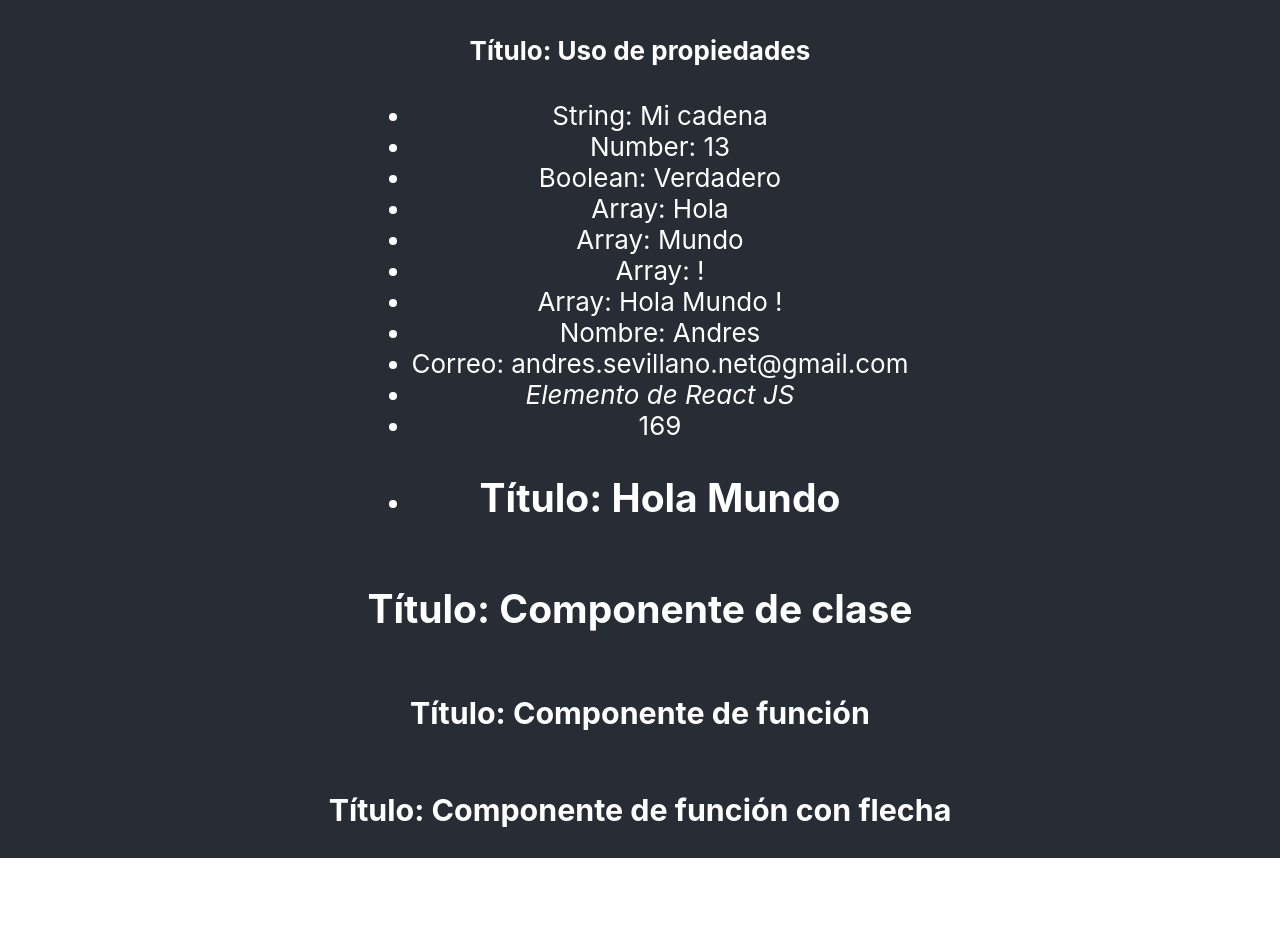
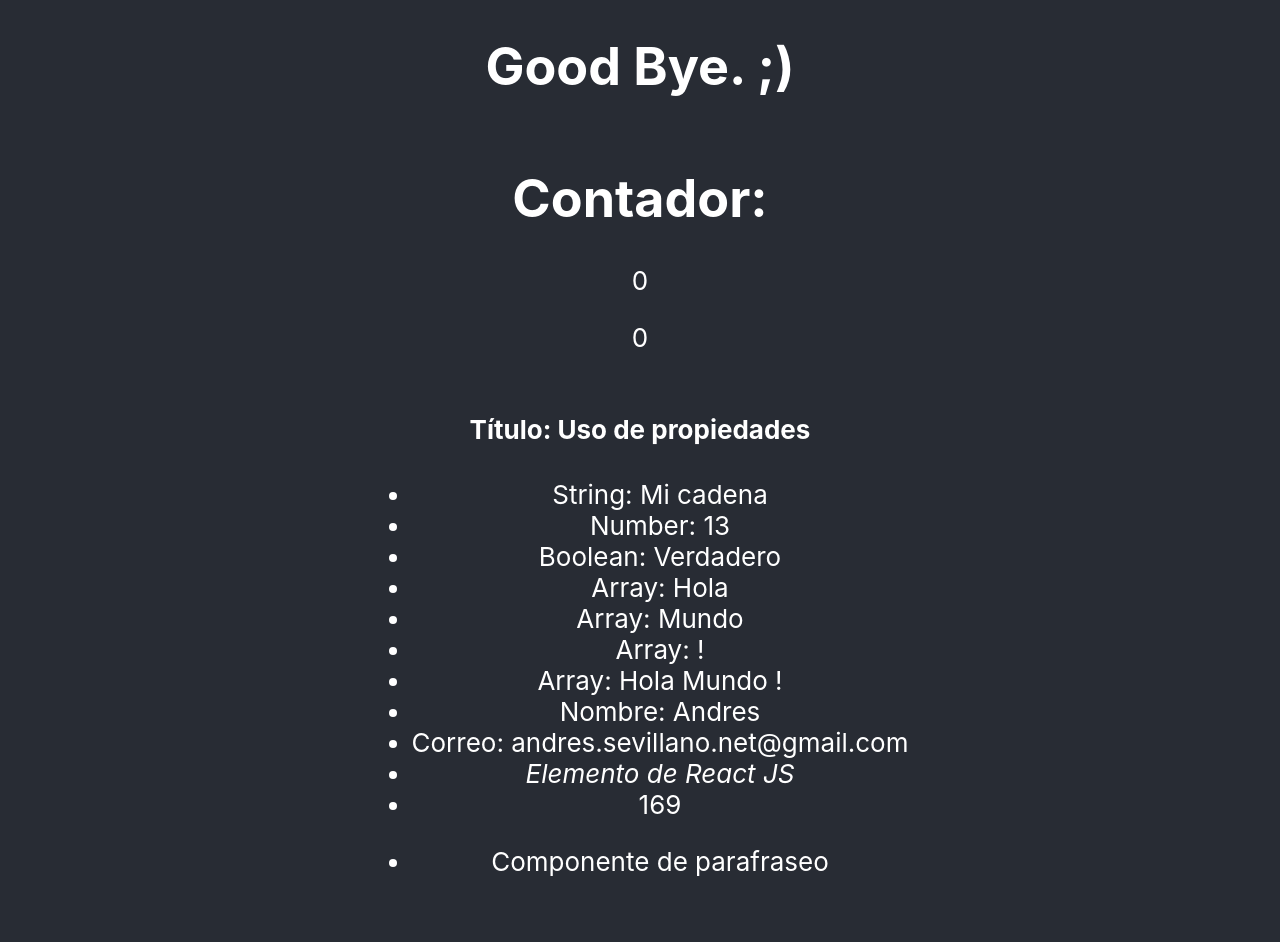
Before and after one commit to andressaiyan92/course-reactjs, a React (Create React App) app: page / in a window 1280 px wide. Shown: the part 320-1262 px from the top of the page. Before the commit the page ends 1178 px from the top, so only its background shows below. Built offline with nearby package versions, Linux system fonts and the light colour scheme.

Commit message:
Learned States and Conditional Render

```diff
--- a/src/App.js
+++ b/src/App.js
@@ -5,6 +5,9 @@ import TitleClassComponent from './components/TitleClassComponent';
 import TitleFunctComponent from './components/TitleFunctComponent';
 import TitleFunctArrowComponent from './components/TitleFunctArrowComponent';
 import ViewPropsComponent from './components/properties/ViewPropsComponent';
+import ParaphraseComponent from './components/ParaphraseComponent';
+import CountComponent from './components/states/CountComponent';
+import AccessComponent from './components/conditionalRender/AccessComponent';
 
 function App() {
   return (
@@ -12,17 +15,20 @@ function App() {
       {/* Reemplazar class por className */}
       <header className="App-header">
         <img src={logo} className="App-logo" alt="logo" />
+        <AccessComponent/>
+        <CountComponent />
         <ViewPropsComponent msg="Uso de propiedades"
           string="Mi cadena" number={13} boolean={true}
           array={["Hola", "Mundo", "!"]}
           object={{ "name": "Andres", "email": "andres.sevillano.net@gmail.com" }}
           element={<i>Elemento de React JS</i>}
           funct={(num) => num ** 2}
-          componentReact={<TitleClassComponent msg="Hola Mundo" />}
+          componentReact={<ParaphraseComponent msg="Componente de parafraseo" />}
         />
         <TitleClassComponent msg="Componente de clase" />
         <TitleFunctComponent msg="Componente de función" />
         <TitleFunctArrowComponent msg="Componente de función con flecha" />
+
       </header>
     </div>
   );
--- /dev/null
+++ b/src/components/ParaphraseComponent.js
@@ -0,0 +1,14 @@
+import React from "react";
+import PropTypes from "prop-types";
+
+export default function ParaphraseComponent(props) {
+  return (
+    <p>
+      {props.msg}
+    </p>
+  );
+}
+
+ParaphraseComponent.propTypes = {
+    msg: PropTypes.string.isRequired
+}
--- /dev/null
+++ b/src/components/conditionalRender/AccessComponent.js
@@ -0,0 +1,19 @@
+import React, {Component} from "react";
+import SuccessComponent from "./SuccessComponent";
+import FailedComponent from "./FailedComponent";
+
+export default class AccessComponent extends Component {
+    constructor(props){
+        super(props);
+        this.state = {
+            access: false
+        };
+    }
+    render() {
+        return (
+            <div>
+                {this.state.access ? <SuccessComponent /> : <FailedComponent />}
+            </div>
+        );
+    }
+}
--- /dev/null
+++ b/src/components/conditionalRender/FailedComponent.js
@@ -0,0 +1,9 @@
+import React from "react";
+
+export default function FailedComponent(props){
+    return(
+        <div>
+            <h1>Good Bye. ;)</h1>
+        </div>
+    )
+}
--- /dev/null
+++ b/src/components/conditionalRender/SuccessComponent.js
@@ -0,0 +1,9 @@
+import React from "react";
+
+export default function SuccessComponent(props){
+    return(
+        <div>
+            <h1>Wellcome</h1>
+        </div>
+    )
+}
--- /dev/null
+++ b/src/components/states/CountChildFunctionComponent.js
@@ -0,0 +1,9 @@
+import React from "react";
+
+export default function ParaphraseComponent(props) {
+    return (
+        <p>
+            {props.msg}
+        </p>
+    );
+}
--- /dev/null
+++ b/src/components/states/CountComponent.js
@@ -0,0 +1,29 @@
+import React, { Component } from "react";
+import CountChildFunctionComponent from './CountChildFunctionComponent';
+
+export default class CountComponent extends Component {
+    // Constructor
+    constructor(props) {
+        super(props);
+        this.state = {
+            count: 0
+        };
+        // setInterval(() => {
+        //     this.setState({
+        //         count: this.state.count + 1
+        //     });
+        // }
+        //     , 500);
+    }
+
+    render() {
+        return (
+            <div>
+                <h1>Contador:</h1>
+                <p>{this.state.count}</p>
+                <CountChildFunctionComponent msg={this.state.count * 2} />
+            </div>
+        );
+    }
+
+}
```
